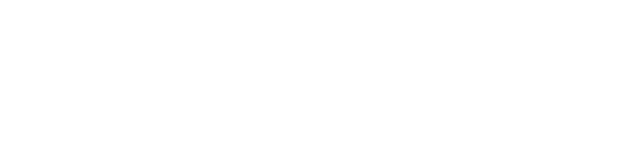
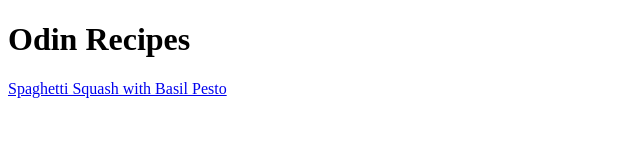
Before and after one commit to Alcheion/odin-recipes, a plain HTML site: page index.html in a window 1280 px wide. Shown: the whole page, without its empty margins (0-640 px from the left). Drawn offline with Linux system fonts and the light colour scheme.

Commit message:
previous commit no link to recipe from index

```diff
--- a/index.html
+++ b/index.html
@@ -4,3 +4,10 @@
     <meta charset="UTF-8">
     <meta http-equiv="X-UA-Compatible" content="IE=edge">
     <meta name="viewport" content="width=device-width, initial-scale=1.0">
+    <title>Recipes</title>
+</head>
+<body>
+    <h1>Odin Recipes</h1>
+    <a href="recipes/spaghetti-squash.html">Spaghetti Squash with Basil Pesto</a>
+    </body>
+</html>
```
